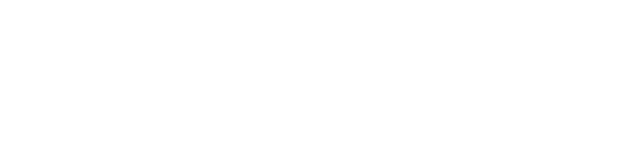
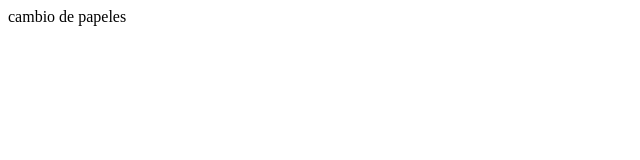
Before and after one commit to benjamin230588/gitextensiones, a plain HTML site: page tercero.html in a window 1280 px wide. Shown: the whole page, without its empty margins (0-640 px from the left). Drawn offline with Linux system fonts and the light colour scheme.

Commit message:
curato cambio

```diff
--- a/tercero.html
+++ b/tercero.html
@@ -1,3 +1,3 @@
 <html>
-
+    <div>cambio de papeles</div>
 </html>
```
